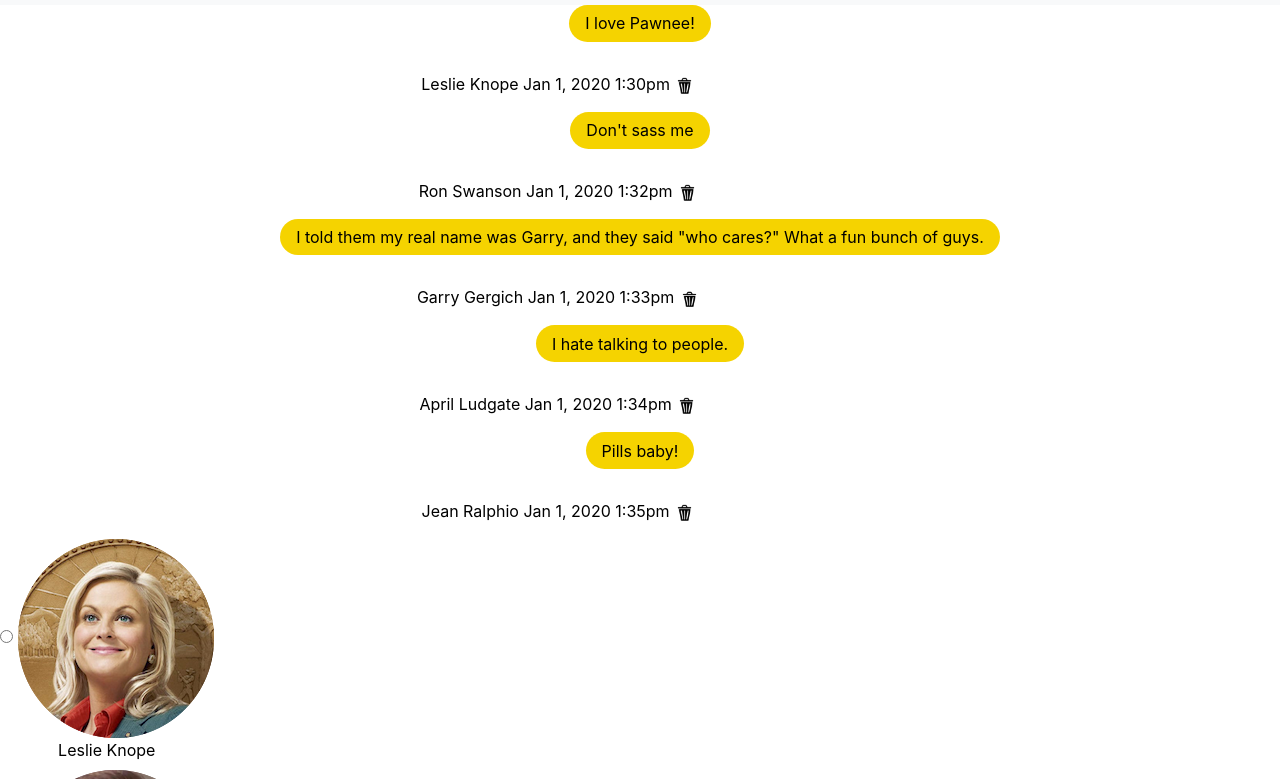
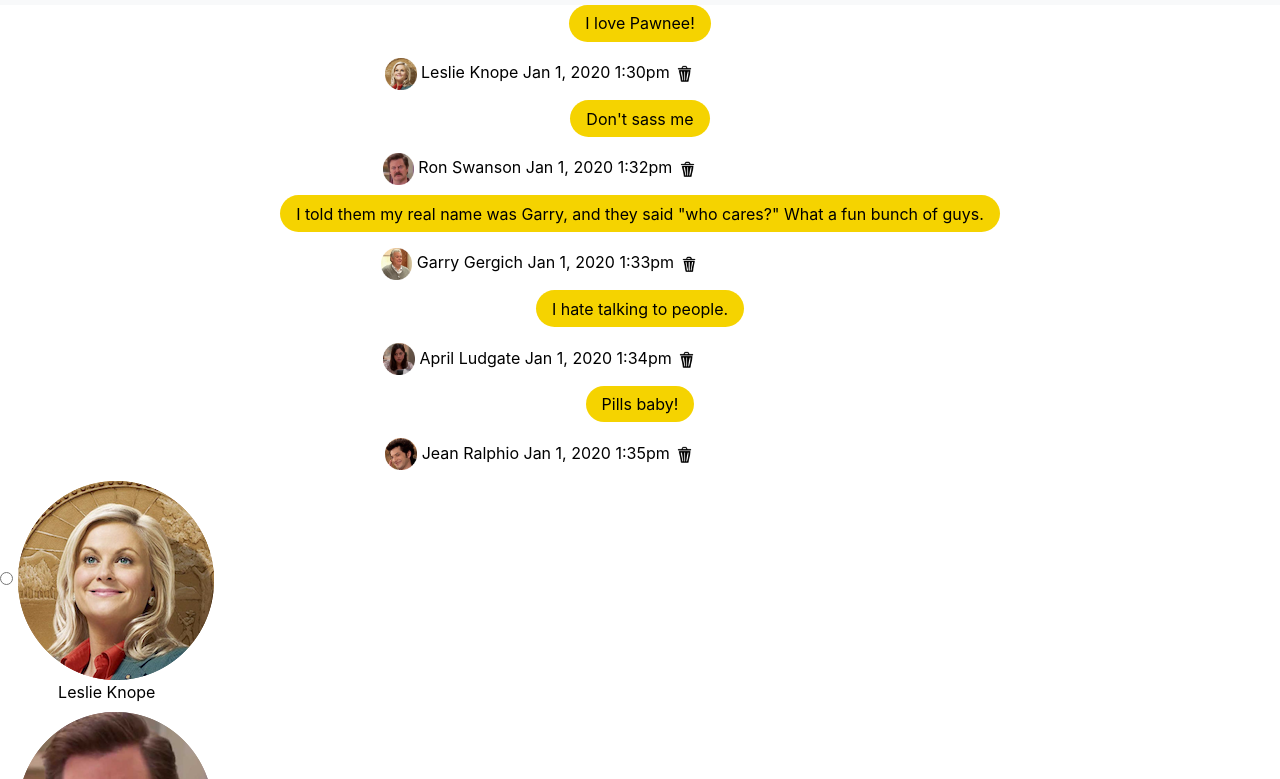
Before and after one commit to nss-evening-cohort-13/chatty-gamma, a website built with webpack: page src/index.html in a window 1280 px wide. Shown: the part 321-1100 px from the top of the page. Built offline with nearby package versions, Linux system fonts and the light colour scheme.

Commit message:
users images are loading properly with messages

```diff
--- a/src/javascripts/displayMessages.js
+++ b/src/javascripts/displayMessages.js
@@ -5,24 +5,20 @@ const displayMessages = () => {
   const messages = data.getMessages();
   const users = userData.getUsers();
 
-  console.log(users);
+  messages.forEach((message) => {
+    let profilePic = '';
 
-  messages.forEach((message) => {
-    // let profilePic = '';
+    for (let i = 0; i < users.length; i += 1) {
+      if (users[i].name === message.user) {
+        profilePic = users[i].img;
+      }
+    }
 
-    // for (let i = 0; users.length; i + 1) {
-    //   if (users[i].name === message.user) {
-    //     profilePic = users[i].img;
-    //   }
-    // }
-    // <img src="${profilePic}"
     $('#messageDisplay').append(`
     <div class="message">
       <p class="message-text">${message.text}</p>
       <div class="message-info-div">
-        <div class="user-img-container">
-
-        </div>
+        <img src=${profilePic} class="profile-pic" alt="user's profile pic">
         <p class="message-info">${message.user} ${message.time}</p>
         <img src="images/trashcan.png" class="delete-msg" alt="trashcan graphic">
       </div>
--- a/src/styles/components/_displayMessages.scss
+++ b/src/styles/components/_displayMessages.scss
@@ -10,37 +10,9 @@
   border-radius: 4rem;
 }
 
-.user-img-container {
-  border-radius: 50%;
-  width: 2rem;
+.profile-pic {
   height: 2rem;
-  display: inline-block;
 }
-
-// .leslie {
-//   background-image: url('../../../images/leslie.png');
-//   background-size: cover;
-// }
-
-// .april {
-//   background-image: url('https://i.insider.com/5824aa9046e27a1c008b5eec?width=998&format=jpeg');
-//   background-size: cover;
-// }
-
-// .garry {
-//   background-image: url('https://i.insider.com/5824aa9046e27a1c008b5eec?width=998&format=jpeg');
-//   background-size: cover;
-// }
-
-// .jean-ralphio {
-//   background-image: url('https://i.insider.com/5824aa9046e27a1c008b5eec?width=998&format=jpeg');
-//   background-size: cover;
-// }
-
-// .ron {
-//   background-image: url('https://i.insider.com/5824aa9046e27a1c008b5eec?width=998&format=jpeg');
-//   background-size: cover;
-// }
 
 .message-info-div {
   width: 75%;
```
